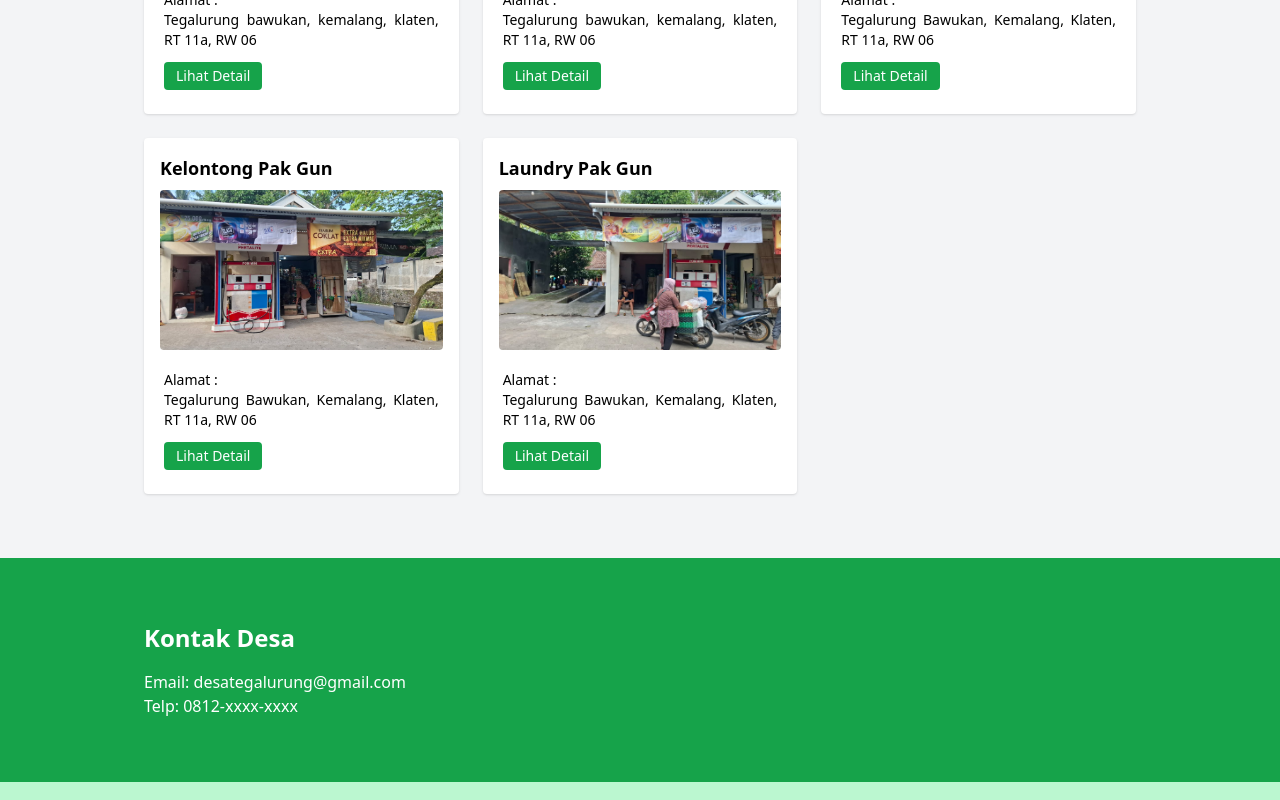
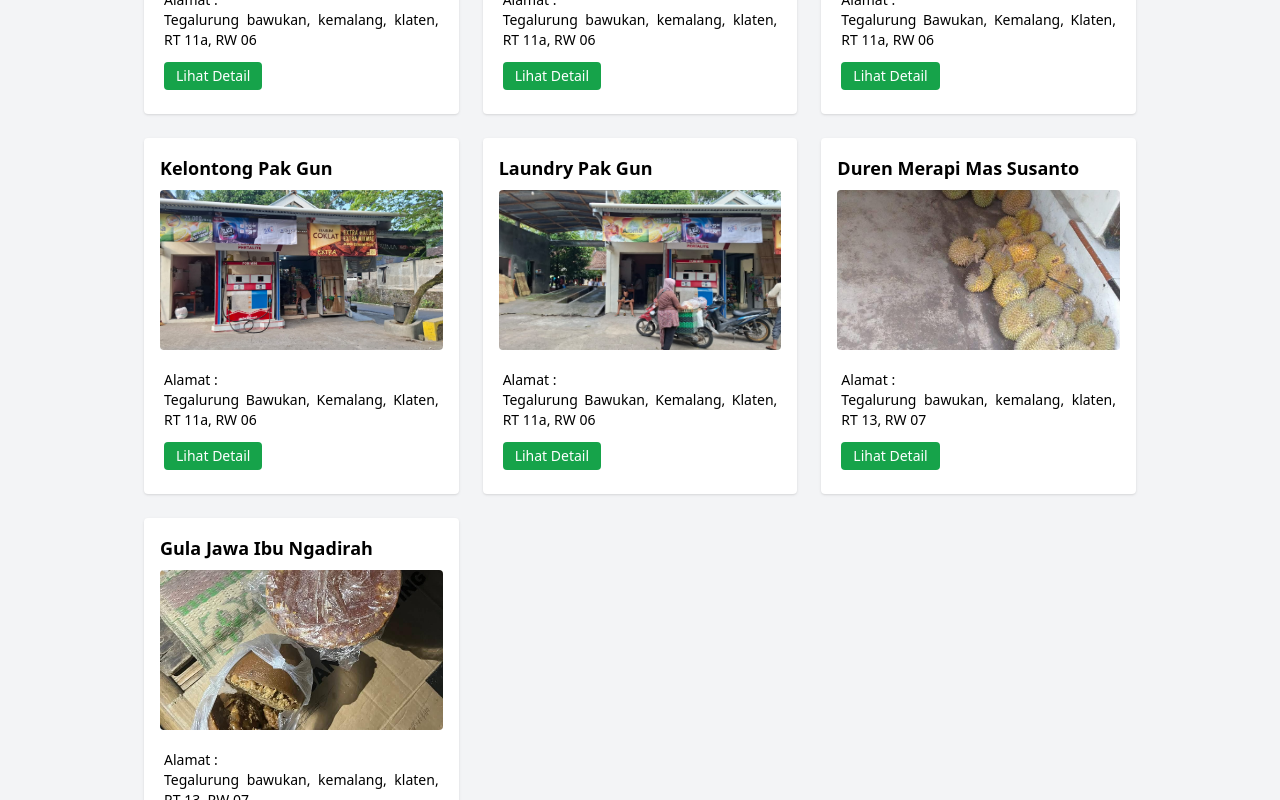
Before and after one commit to PutraSaputraa/desa-tegalurung, a React (Create React App) app: page /Umkm in a window 1280 px wide. Shown: the part 880-1680 px from the top of the page. Built offline with nearby package versions, Linux system fonts and the light colour scheme.

Commit message:
update tanggal 15

```diff
--- a/src/Umkm.jsx
+++ b/src/Umkm.jsx
@@ -78,6 +78,26 @@ function Umkm() {
       alamat: 'Tegalurung Bawukan, Kemalang, Klaten, RT 11a, RW 06',
       noTelp: '82134850931',
       gambar: '/image/pakgunlaundry.jpg',
+      sosmed: {
+        instagram: '',
+        email: '-'
+      }
+    },
+    {
+      nama: 'Duren Merapi Mas Susanto',
+      alamat: 'Tegalurung bawukan, kemalang, klaten, RT 13, RW 07',
+      noTelp: '81215311920',
+      gambar: '/image/durenmerapimassusanto.jpg',
+      sosmed: {
+        instagram: '',
+        email: '-'
+      }
+    },
+    {
+      nama: 'Gula Jawa Ibu Ngadirah',
+      alamat: 'Tegalurung bawukan, kemalang, klaten, RT 13, RW 07',
+      noTelp: '81215311920',
+      gambar: '/image/gulajawabungadirah.jpg',
       sosmed: {
         instagram: '',
         email: '-'
```
Also changed, not shown: public/image/durenmerapimassusanto.jpg (added), public/image/gulajawabungadirah.jpg (added).
